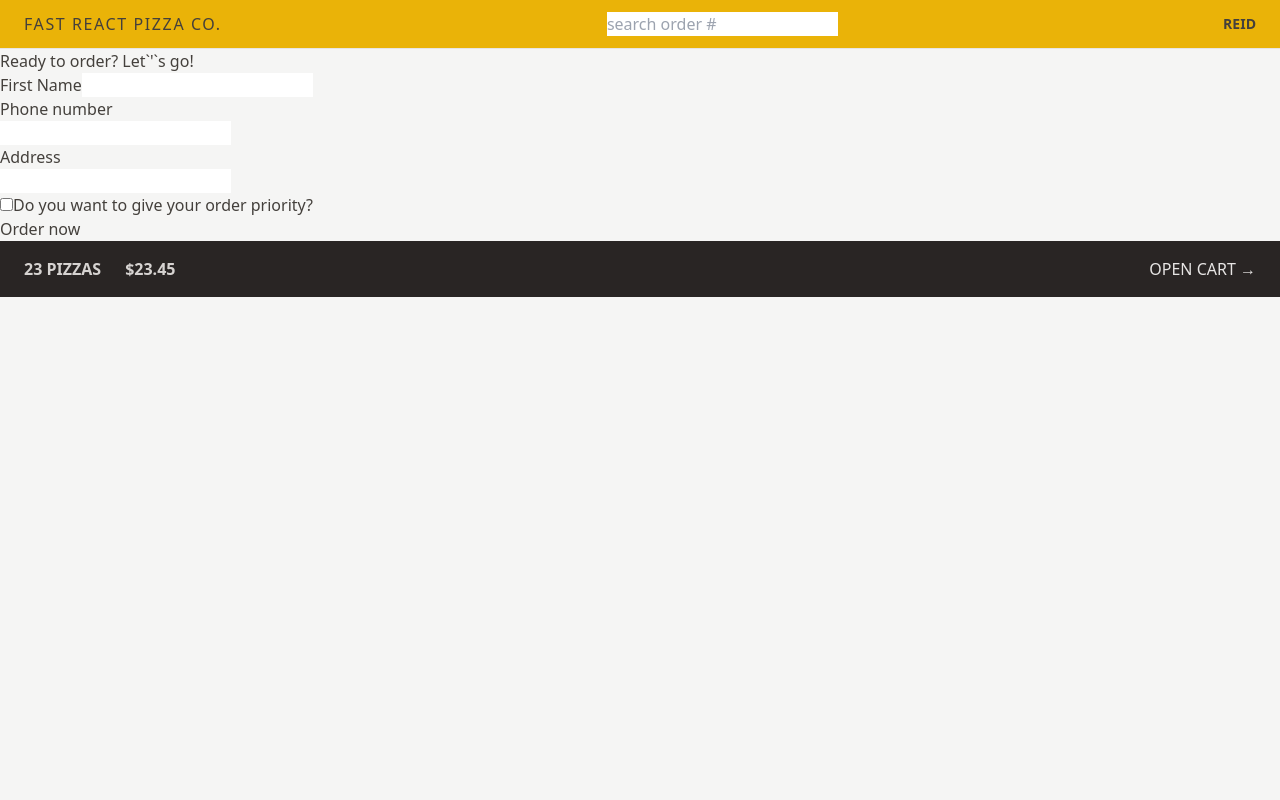
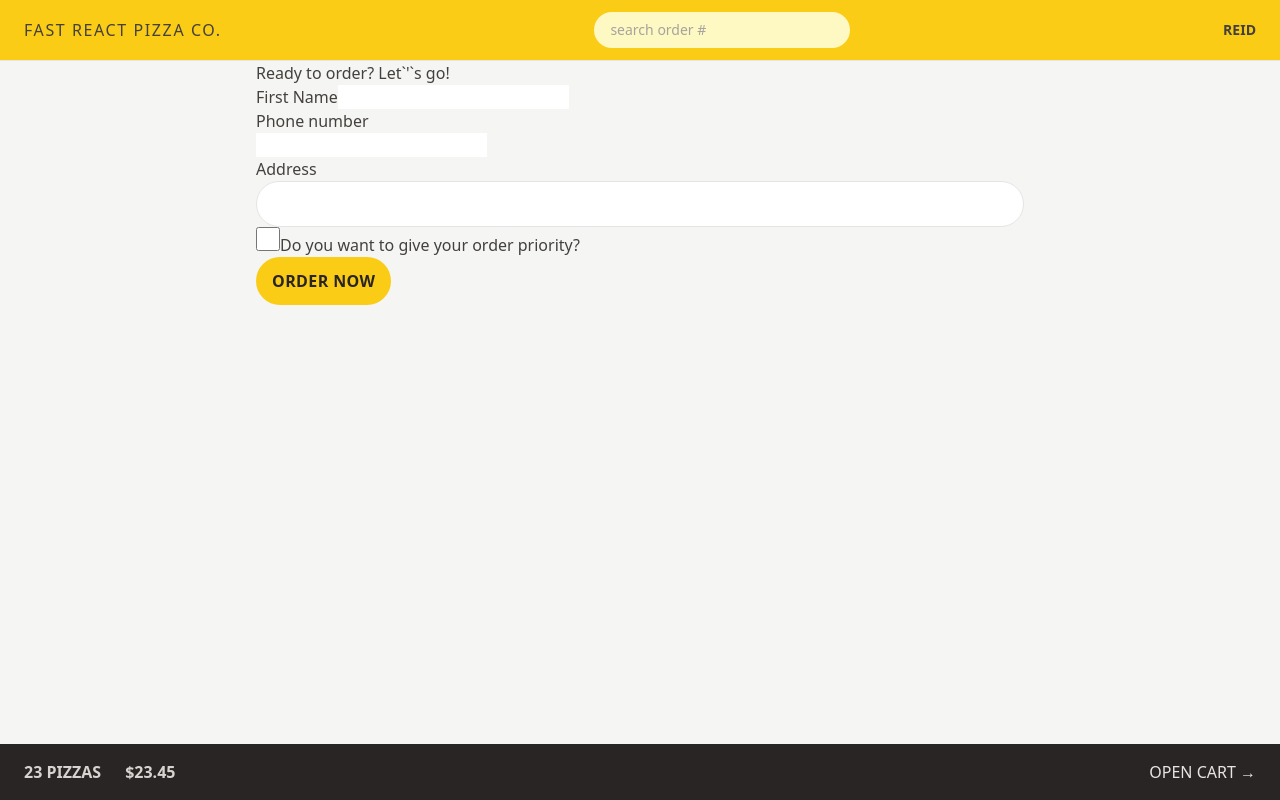
Before and after one commit to User-Reid/Fast-React-Pizza, a React (Vite) app: page /order/new in a window 1280 px wide. Built offline with nearby package versions, Linux system fonts and the light colour scheme.

Commit message:
applied more tailwind css to elements

```diff
--- a/src/features/cart/Cart.jsx
+++ b/src/features/cart/Cart.jsx
@@ -29,7 +29,12 @@
 
   return (
     <div>
-      <Link to="/menu">&larr; Back to menu</Link>
+      <Link
+        to="/menu"
+        className="text-sm text-blue-500 hover:text-blue-600 hover:underline"
+      >
+        &larr; Back to menu
+      </Link>
 
       <h2>Your cart, %NAME%</h2>
 
--- a/src/features/order/CreateOrder.jsx
+++ b/src/features/order/CreateOrder.jsx
@@ -6,7 +6,7 @@
 // https://uibakery.io/regex-library/phone-number
 const isValidPhone = (str) =>
   /^\+?\d{1,4}?[-.\s]?\(?\d{1,3}?\)?[-.\s]?\d{1,4}[-.\s]?\d{1,4}[-.\s]?\d{1,9}$/.test(
-    str
+    str,
   );
 
 const fakeCart = [
@@ -63,12 +63,18 @@
         <div>
           <label>Address</label>
           <div>
-            <input type="text" name="address" required />
+            <input
+              className="w-full rounded-full border border-stone-200 px-4 py-2 text-sm ring-yellow-400 transition-all duration-300 placeholder:text-stone-400 focus:outline-none focus:ring md:px-6 md:py-3"
+              type="text"
+              name="address"
+              required
+            />
           </div>
         </div>
 
         <div>
           <input
+            className="h-6 w-6 accent-yellow-400 ring-yellow-400 focus:outline-none focus:ring focus:ring-offset-2"
             type="checkbox"
             name="priority"
             id="priority"
@@ -82,7 +88,10 @@
 
         <div>
           <input type="hidden" name="cart" value={JSON.stringify(cart)} />
-          <button disabled={isSubmitting}>
+          <button
+            disabled={isSubmitting}
+            className="inline-block rounded-full bg-yellow-400 px-4 py-3 font-semibold uppercase tracking-wide text-stone-800 transition-colors duration-300 hover:bg-yellow-300 focus:bg-yellow-300 focus:outline-none focus:ring focus:ring-yellow-300 focus:ring-offset-2 disabled:cursor-not-allowed"
+          >
             {isSubmitting ? "Placing order..." : "Order now"}
           </button>
         </div>
@@ -106,13 +115,15 @@
   if (!isValidPhone(order.phone))
     errors.phone =
       "Please enter a valid phone number, we may need to contact you 😅";
+  if (Object.keys(errors).length > 0) return errors;
 
   // If everything is ok, create new order and re-direct.
-  if (Object.keys(errors).length > 0) return errors;
 
-  const newOrder = await createOrder(order);
+  // const newOrder = await createOrder(order);
 
-  return redirect(`/order/${newOrder.id}`);
+  // return redirect(`/order/${newOrder.id}`);
+
+  return null;
 }
 
 export default CreateOrder;
--- a/src/features/order/SearchOrder.jsx
+++ b/src/features/order/SearchOrder.jsx
@@ -18,6 +18,7 @@
         placeholder="search order #"
         value={query}
         onChange={(e) => setQuery(e.target.value)}
+        className="w-28 rounded-full bg-yellow-100 px-4 py-2 text-sm transition-all duration-300 placeholder:text-stone-400 focus:outline-none focus:ring focus:ring-yellow-500 focus:ring-opacity-50 sm:w-64 sm:focus:w-72"
       />
     </form>
   );
--- a/src/ui/AppLayout.jsx
+++ b/src/ui/AppLayout.jsx
@@ -8,14 +8,16 @@
   const isLoading = navigation.state === "loading";
 
   return (
-    <div className="layout">
+    <div className="grid h-screen grid-rows-[auto_1fr_auto]">
       {isLoading && <Loader />}
 
       <Header />
 
-      <main>
-        <Outlet />
-      </main>
+      <div className="overflow-scroll">
+        <main className="mx-auto max-w-3xl">
+          <Outlet />
+        </main>
+      </div>
 
       <CartOverview />
     </div>
--- a/src/ui/Header.jsx
+++ b/src/ui/Header.jsx
@@ -4,7 +4,7 @@
 
 function Header() {
   return (
-    <header className="flex items-center justify-between border-b border-stone-200 bg-yellow-500 px-4 py-3 uppercase sm:px-6">
+    <header className="flex items-center justify-between border-b border-stone-200 bg-yellow-400 px-4 py-3 uppercase sm:px-6">
       <Link to="/" className="tracking-widest">
         Fast React Pizza Co.
       </Link>
```
